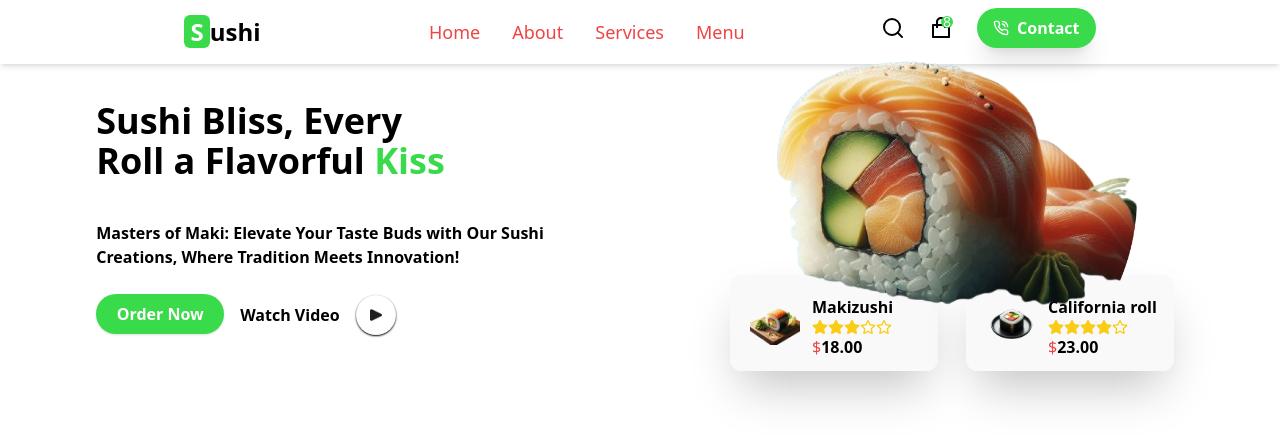
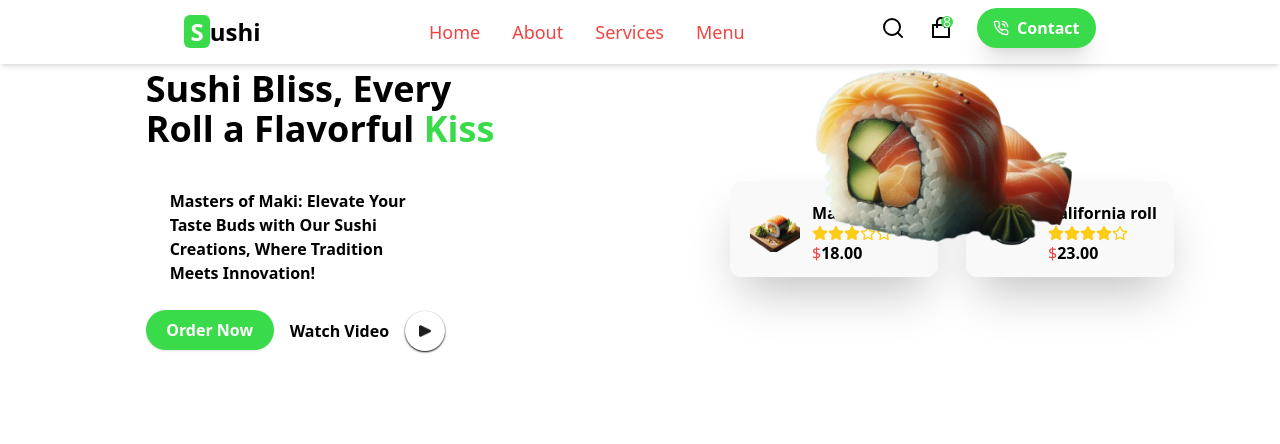
Before and after one commit to Moyo-Made/SUSHI, a React (Vite) app: page / in a window 1280 px wide. Shown: the top 444 px of the page. Built offline with nearby package versions, Linux system fonts and the light colour scheme.

Commit message:
Code: hero section

```diff
--- a/src/Components/Hero.jsx
+++ b/src/Components/Hero.jsx
@@ -11,14 +11,14 @@ function Hero() {
 	return (
 		//LEFT SIDE
 		<div className=" flex flex-col md:flex-row justify-center items-center">
-			<div className="flex-1 flex justify-center mt-16 text-center md:text-left">
+			<div className="flex-1 md:flex justify-center mt-16 text-center md:text-left">
 				<div className="ml-34">
-					<h2 className="text-xl mt-[-40px] mr-[30px] overflow-hidden md:text-4xl font-extrabold">
+					<h2 className="text-xl sm:text-4xl mt-[-15px] sm:mt-[5px] overflow-hidden  font-extrabold ">
 						Sushi Bliss, Every <br />
 						Roll a Flavorful
 						<span className="text-[#39DB4A]"> Kiss</span>
 					</h2>
-					<p className="mt-10 font-semibold">
+					<p className="mt-4 ml-6 md:mt-10 w-[15rem] font-semibold">
 						Masters of Maki: Elevate Your Taste Buds with Our Sushi <br />{" "}
 						Creations, Where Tradition Meets Innovation!
 					</p>
@@ -45,7 +45,7 @@ function Hero() {
 					alt="Sushi Image"
 					width={450}
 					height={4500}
-					className="mt-[-20px] mr-24"
+					className="mt-[-20px] mr-24 w-[20rem] flex justify-center"
 				/>
 				<div className="flex flex-row items-center space-x-7 mr-24">
 					{/* Makizushi */}
```
